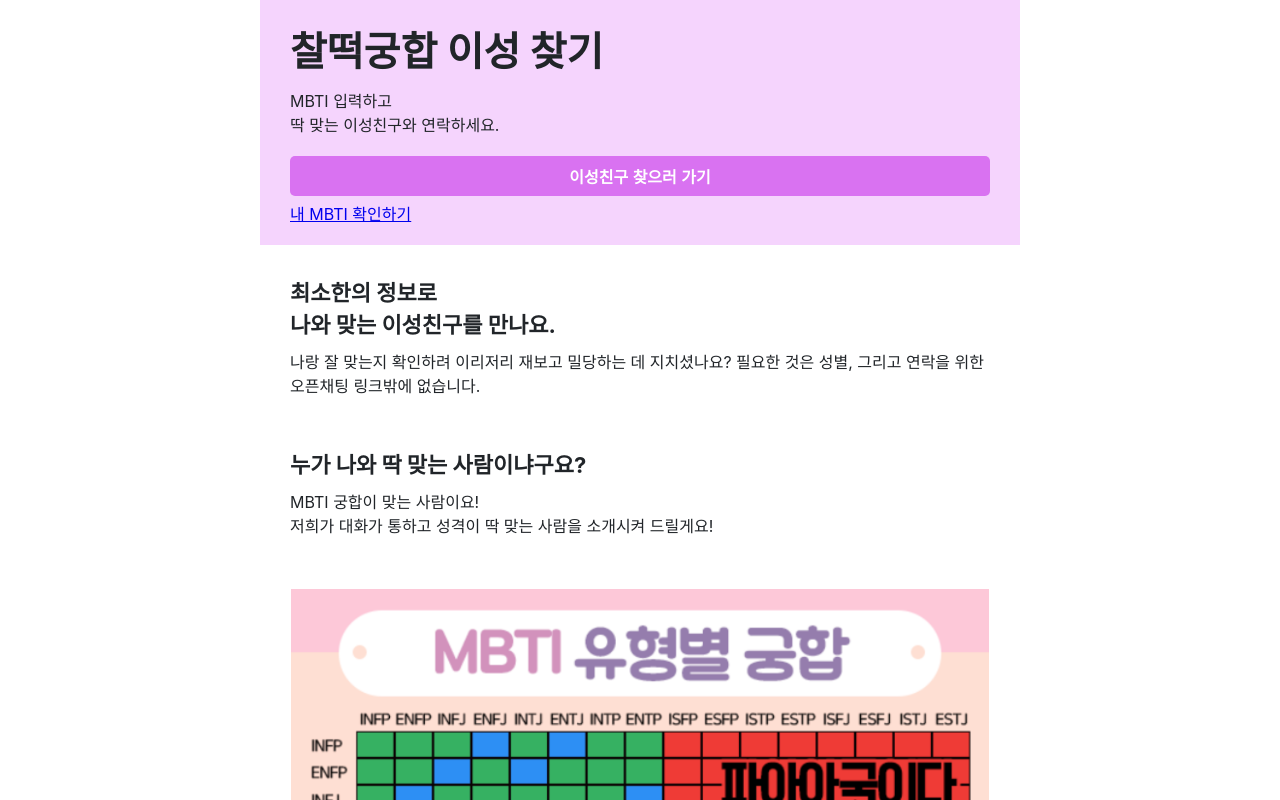
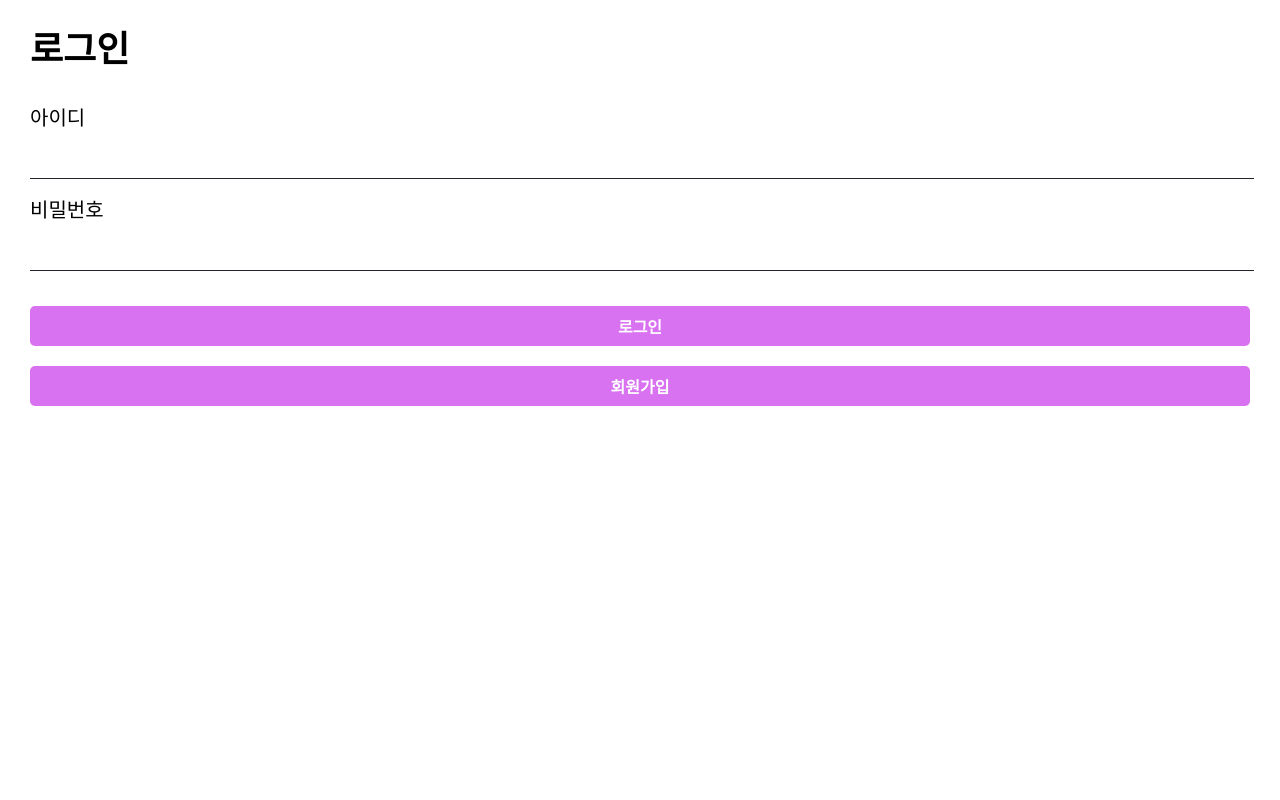
Before and after one commit to maitracle/mbti-front, a React (Create React App) app: page /log-in in a window 1280 px wide. Before the commit this address led to /. Shown: the top 800 px of the page. Built offline with nearby package versions, Linux system fonts and the light colour scheme.

Commit message:
add log in screen

```diff
--- /dev/null
+++ b/src/components/Button/index.tsx
@@ -0,0 +1,18 @@
+import React from 'react';
+
+import './styles.css';
+
+
+type Props = {
+  children: string;
+}
+
+const Button = ({ children }: Props) => {
+  return (
+    <button className={'button'}>
+      {children}
+    </button>
+  )
+};
+
+export default Button;
--- /dev/null
+++ b/src/components/Button/styles.css
@@ -0,0 +1,12 @@
+.button {
+  margin-top: 20px;
+  border: 0;
+  border-radius: 5px;
+  width: 100%;
+  height: 40px;
+  background: rgb(217, 114, 241);
+
+  color: white;
+  font-size: 16px;
+  font-weight: bold;
+}
--- /dev/null
+++ b/src/components/TextInput/index.tsx
@@ -0,0 +1,22 @@
+import React from 'react';
+
+import './styles.css';
+
+
+type Props = {
+  type: 'text' | 'password';
+  label: string;
+}
+
+const TextInput = ({ type, label }: Props) => {
+  return (
+    <div className={'input-wrapper'}>
+      <div className={'input-label'}>
+        {label}
+      </div>
+      <input type={type} className={'input'} />
+    </div>
+  )
+};
+
+export default TextInput;
--- /dev/null
+++ b/src/components/TextInput/styles.css
@@ -0,0 +1,18 @@
+.input-wrapper {
+  margin-bottom: 15px;
+}
+
+.input-label {
+  margin-bottom: 5px;
+  font-size: 20px;
+}
+
+.input {
+  width: 100%;
+  height: 40px;
+
+  border: solid 0 #212529;
+  border-bottom-width: 1px;
+
+  font-size: 20px;
+}
--- a/src/pages/Landing/index.tsx
+++ b/src/pages/Landing/index.tsx
@@ -2,7 +2,8 @@ import React from 'react';
 
 import LandingImage from '../../assets/LandingImage.png'
 
-import './landing.css'
+import './styles.css'
+import Button from '../../components/Button';
 
 const Landing = () => {
   return (
@@ -16,9 +17,9 @@ const Landing = () => {
           딱 맞는 이성친구와 연락하세요.
         </div>
 
-        <button className={'action-button'}>
+        <Button>
           이성친구 찾으러 가기
-        </button>
+        </Button>
 
         <div className={'link-wrapper'}>
           <a href={'https://www.16personalities.com/ko'}>
--- a/src/pages/Landing/landing.css
+++ b/src/pages/Landing/styles.css
@@ -18,19 +18,6 @@
 .description {
   margin-top: 10px;
   color: #212529;
-}
-
-.action-button {
-  margin-top: 20px;
-  border: 0;
-  border-radius: 5px;
-  width: 100%;
-  height: 40px;
-  background: rgb(217, 114, 241);
-
-  color: white;
-  font-size: 16px;
-  font-weight: bold;
 }
 
 .link-wrapper {
--- /dev/null
+++ b/src/pages/LogIn/index.tsx
@@ -0,0 +1,34 @@
+import React from 'react';
+
+import './styles.css';
+import Button from '../../components/Button';
+import TextInput from '../../components/TextInput';
+
+const LogIn = () => {
+  return (
+    <div className={'log-in-page-wrapper'}>
+      <div className={'log-in-title'}>
+        로그인
+      </div>
+
+      <div className={'form-wrapper'}>
+        <div className={'input-wrapper'}>
+          <TextInput type={'text'} label={'아이디'} />
+        </div>
+
+        <div className={'input-wrapper'}>
+          <TextInput type={'password'} label={'비밀번호'} />
+        </div>
+
+        <Button>
+          로그인
+        </Button>
+        <Button>
+          회원가입
+        </Button>
+      </div>
+    </div>
+  );
+};
+
+export default LogIn;
--- /dev/null
+++ b/src/pages/LogIn/styles.css
@@ -0,0 +1,14 @@
+
+
+.log-in-page-wrapper {
+  margin: 20px 30px;
+}
+
+.log-in-title {
+  font-size: 36px;
+  font-weight: bold;
+}
+
+.form-wrapper {
+  margin-top: 30px;
+}
--- a/src/routers/RootRouter.tsx
+++ b/src/routers/RootRouter.tsx
@@ -1,6 +1,7 @@
 import React from 'react';
 import { BrowserRouter, Redirect, Route, Switch } from 'react-router-dom';
 import Landing from '../pages/Landing';
+import LogIn from '../pages/LogIn';
 
 
 const RootRouter = () => {
@@ -8,6 +9,7 @@ const RootRouter = () => {
     <BrowserRouter>
       <Switch>
         <Route path="/" exact component={Landing} />
+        <Route path="/log-in" exact component={LogIn} />
         <Redirect path="*" to="/" />
       </Switch>
     </BrowserRouter>
```
